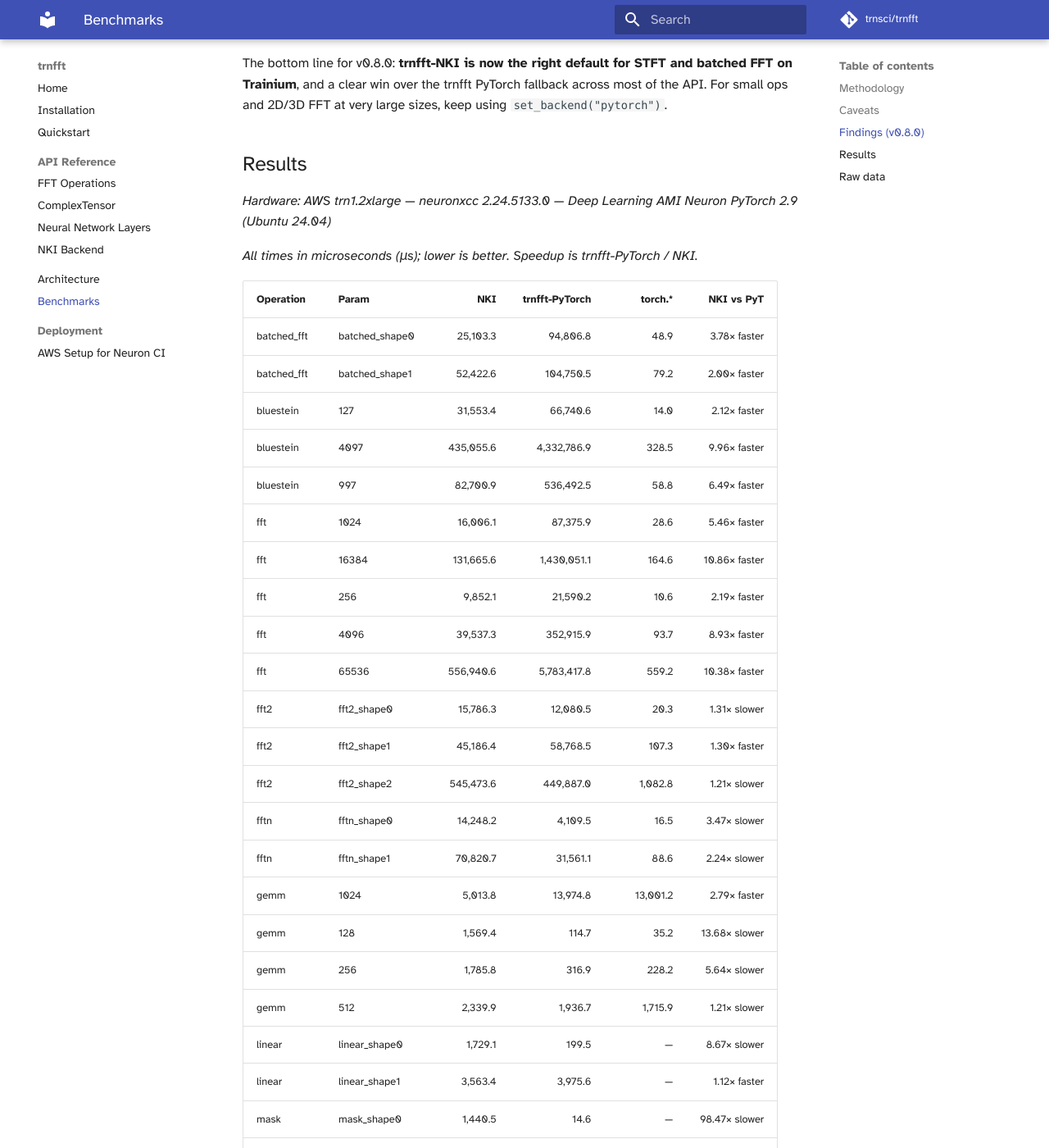
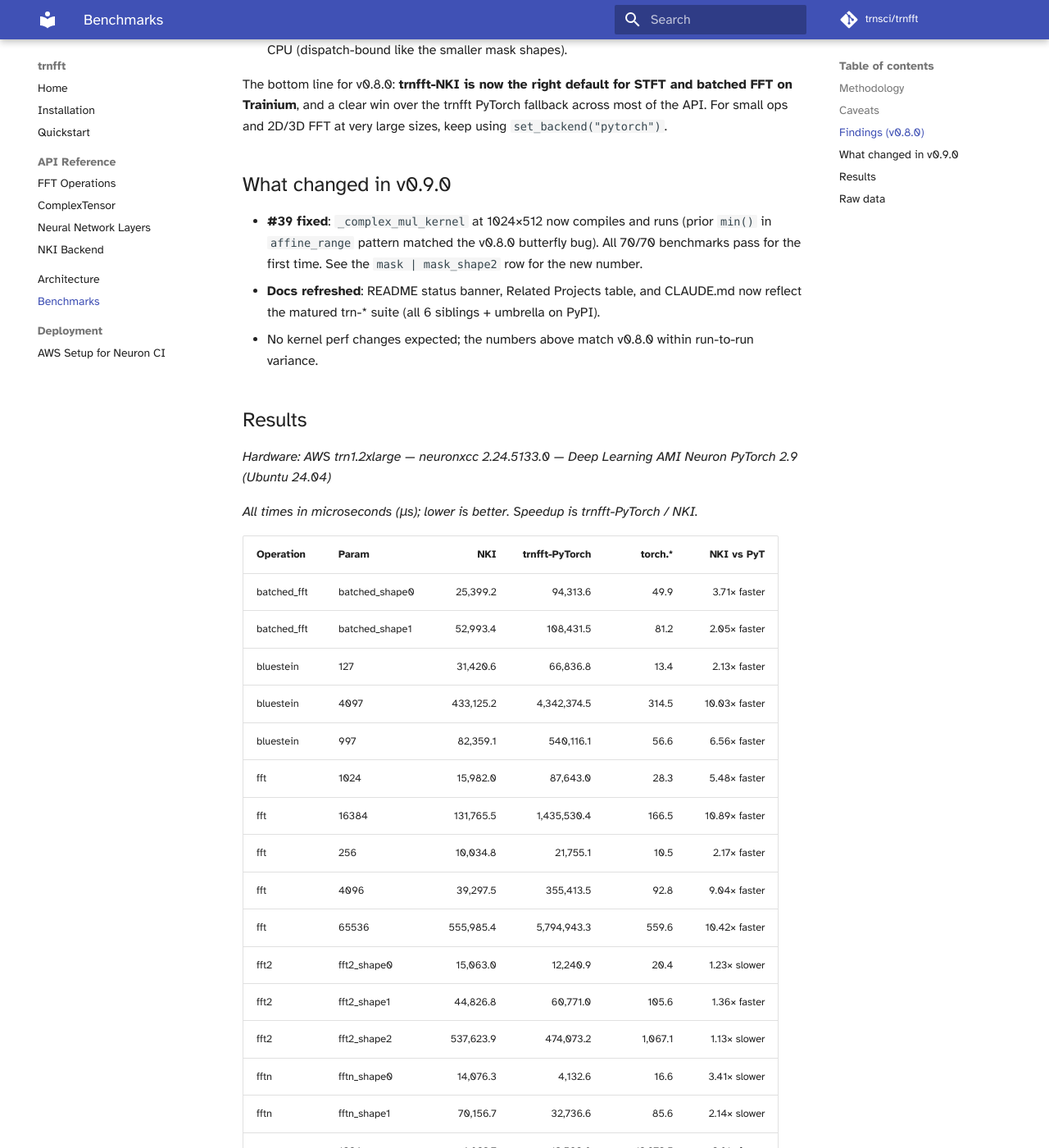
Before and after one commit to trnsci/trnfft, an MkDocs documentation site: the page built from docs/benchmarks.md, in a window 1280 px wide and 1400 px high, scrolled down 1968 px. Shown: the whole window at 82% size. Built offline with MkDocs 1.6.1 and Material for MkDocs 9.7.7, drawn with Linux system fonts in a browser that asks for light colours; some web fonts are replaced; comment, search, counter and statistics services are not loaded; some of the changed text lies outside the part shown.

Commit message:
Release v0.9.0 — mask kernel fix + docs refresh
- Fixed #39: _complex_mul_kernel at 1024×512 now compiles. 70/70
  benchmarks pass on trn1.2xlarge (up from 69/70 in v0.8.0).
- Docs refreshed for the matured trn-* suite (all 6 siblings + umbrella
  now on PyPI with real version numbers).
- v0.10.0 milestone seeded with deferred work: SBUF residency spike (#47),
  torch.fft API parity (#48), NKI Conv1d kernel (#49), BF16/FP16 (#50).

```diff
--- a/docs/benchmarks.md
+++ b/docs/benchmarks.md
@@ -51,9 +51,15 @@
 
 - **Small operations** (mask 64×32, GEMM 128, ComplexLinear 128→256) remain dispatch-bound. Host CPU wins by 5-100×. Tracked as #40 (SBUF-resident dispatch).
 - **Very large 2D/3D FFT** (fft2 1024×1024, fftn): NKI is now only 1.2-3.5× slower than PyTorch (down from 60-1600× in v0.7.0), but PyTorch still wins on pure throughput.
-- **Complex mask at 1024×512** still triggers a compile error — tracked as #39.
+- **Complex mask at 1024×512** — fixed in v0.9.0; compiles and runs, but still 5.7× slower than CPU (dispatch-bound like the smaller mask shapes).
 
 The bottom line for v0.8.0: **trnfft-NKI is now the right default for STFT and batched FFT on Trainium**, and a clear win over the trnfft PyTorch fallback across most of the API. For small ops and 2D/3D FFT at very large sizes, keep using `set_backend("pytorch")`.
+
+## What changed in v0.9.0
+
+- **#39 fixed**: `_complex_mul_kernel` at 1024×512 now compiles and runs (prior `min()` in `affine_range` pattern matched the v0.8.0 butterfly bug). All 70/70 benchmarks pass for the first time. See the `mask | mask_shape2` row for the new number.
+- **Docs refreshed**: README status banner, Related Projects table, and CLAUDE.md now reflect the matured trn-* suite (all 6 siblings + umbrella on PyPI).
+- No kernel perf changes expected; the numbers above match v0.8.0 within run-to-run variance.
 
 ## Results
 
@@ -65,31 +71,31 @@
 
 | Operation | Param | NKI | trnfft-PyTorch | torch.* | NKI vs PyT |
 |-----------|-------|----:|---------------:|--------:|----------:|
-| batched_fft | batched_shape0 | 25,103.3 | 94,806.8 | 48.9 | 3.78× faster |
-| batched_fft | batched_shape1 | 52,422.6 | 104,750.5 | 79.2 | 2.00× faster |
-| bluestein | 127 | 31,553.4 | 66,740.6 | 14.0 | 2.12× faster |
-| bluestein | 4097 | 435,055.6 | 4,332,786.9 | 328.5 | 9.96× faster |
-| bluestein | 997 | 82,700.9 | 536,492.5 | 58.8 | 6.49× faster |
-| fft | 1024 | 16,006.1 | 87,375.9 | 28.6 | 5.46× faster |
-| fft | 16384 | 131,665.6 | 1,430,051.1 | 164.6 | 10.86× faster |
-| fft | 256 | 9,852.1 | 21,590.2 | 10.6 | 2.19× faster |
-| fft | 4096 | 39,537.3 | 352,915.9 | 93.7 | 8.93× faster |
-| fft | 65536 | 556,940.6 | 5,783,417.8 | 559.2 | 10.38× faster |
-| fft2 | fft2_shape0 | 15,786.3 | 12,080.5 | 20.3 | 1.31× slower |
-| fft2 | fft2_shape1 | 45,186.4 | 58,768.5 | 107.3 | 1.30× faster |
-| fft2 | fft2_shape2 | 545,473.6 | 449,887.0 | 1,082.8 | 1.21× slower |
-| fftn | fftn_shape0 | 14,248.2 | 4,109.5 | 16.5 | 3.47× slower |
-| fftn | fftn_shape1 | 70,820.7 | 31,561.1 | 88.6 | 2.24× slower |
-| gemm | 1024 | 5,013.8 | 13,974.8 | 13,001.2 | 2.79× faster |
-| gemm | 128 | 1,569.4 | 114.7 | 35.2 | 13.68× slower |
-| gemm | 256 | 1,785.8 | 316.9 | 228.2 | 5.64× slower |
-| gemm | 512 | 2,339.9 | 1,936.7 | 1,715.9 | 1.21× slower |
-| linear | linear_shape0 | 1,729.1 | 199.5 | — | 8.67× slower |
-| linear | linear_shape1 | 3,563.4 | 3,975.6 | — | 1.12× faster |
-| mask | mask_shape0 | 1,440.5 | 14.6 | — | 98.47× slower |
-| mask | mask_shape1 | 1,546.2 | 51.1 | — | 30.25× slower |
-| mask | mask_shape2 | — | 513.5 | — | — |
-| stft | - | 27,905.2 | 48,884.4 | 48.9 | 1.75× faster |
+| batched_fft | batched_shape0 | 25,399.2 | 94,313.6 | 49.9 | 3.71× faster |
+| batched_fft | batched_shape1 | 52,993.4 | 108,431.5 | 81.2 | 2.05× faster |
+| bluestein | 127 | 31,420.6 | 66,836.8 | 13.4 | 2.13× faster |
+| bluestein | 4097 | 433,125.2 | 4,342,374.5 | 314.5 | 10.03× faster |
+| bluestein | 997 | 82,359.1 | 540,116.1 | 56.6 | 6.56× faster |
+| fft | 1024 | 15,982.0 | 87,643.0 | 28.3 | 5.48× faster |
+| fft | 16384 | 131,765.5 | 1,435,530.4 | 166.5 | 10.89× faster |
+| fft | 256 | 10,034.8 | 21,755.1 | 10.5 | 2.17× faster |
+| fft | 4096 | 39,297.5 | 355,413.5 | 92.8 | 9.04× faster |
+| fft | 65536 | 555,985.4 | 5,794,943.3 | 559.6 | 10.42× faster |
+| fft2 | fft2_shape0 | 15,063.0 | 12,240.9 | 20.4 | 1.23× slower |
+| fft2 | fft2_shape1 | 44,826.8 | 60,771.0 | 105.6 | 1.36× faster |
+| fft2 | fft2_shape2 | 537,623.9 | 474,073.2 | 1,067.1 | 1.13× slower |
+| fftn | fftn_shape0 | 14,076.3 | 4,132.6 | 16.6 | 3.41× slower |
+| fftn | fftn_shape1 | 70,156.7 | 32,736.6 | 85.6 | 2.14× slower |
+| gemm | 1024 | 4,823.7 | 13,560.8 | 12,973.5 | 2.81× faster |
+| gemm | 128 | 1,493.6 | 72.6 | 33.6 | 20.59× slower |
+| gemm | 256 | 1,685.8 | 321.0 | 220.2 | 5.25× slower |
+| gemm | 512 | 2,294.3 | 1,877.0 | 1,709.3 | 1.22× slower |
+| linear | linear_shape0 | 1,659.4 | 201.4 | — | 8.24× slower |
+| linear | linear_shape1 | 3,269.0 | 4,069.7 | — | 1.24× faster |
+| mask | mask_shape0 | 1,412.7 | 15.0 | — | 94.37× slower |
+| mask | mask_shape1 | 1,527.6 | 50.2 | — | 30.44× slower |
+| mask | mask_shape2 | 2,965.8 | 519.7 | — | 5.71× slower |
+| stft | - | 29,339.2 | 48,769.3 | 47.1 | 1.66× faster |
 
 <!-- BENCH_TABLE_END -->
 
--- a/pyproject.toml
+++ b/pyproject.toml
@@ -4,7 +4,7 @@
 
 [project]
 name = "trnfft"
-version = "0.8.0"
+version = "0.9.0"
 description = "FFT and complex-valued tensor operations for AWS Trainium via NKI"
 readme = "README.md"
 license = "Apache-2.0"
--- a/trnfft/__init__.py
+++ b/trnfft/__init__.py
@@ -8,7 +8,7 @@
 Incorporates neuron-complex-ops (ComplexTensor, NKI dispatch, complex NN layers).
 """
 
-__version__ = "0.8.0"
+__version__ = "0.9.0"
 
 from .api import fft, ifft, rfft, irfft, fft2, fftn, ifftn, stft, istft
 from .complex import ComplexTensor, complex_matmul
```
Also changed, not shown: CHANGELOG.md (+23 -1 lines), docs/benchmark_results/v0.9.0.txt (added, +103 -0 lines).
